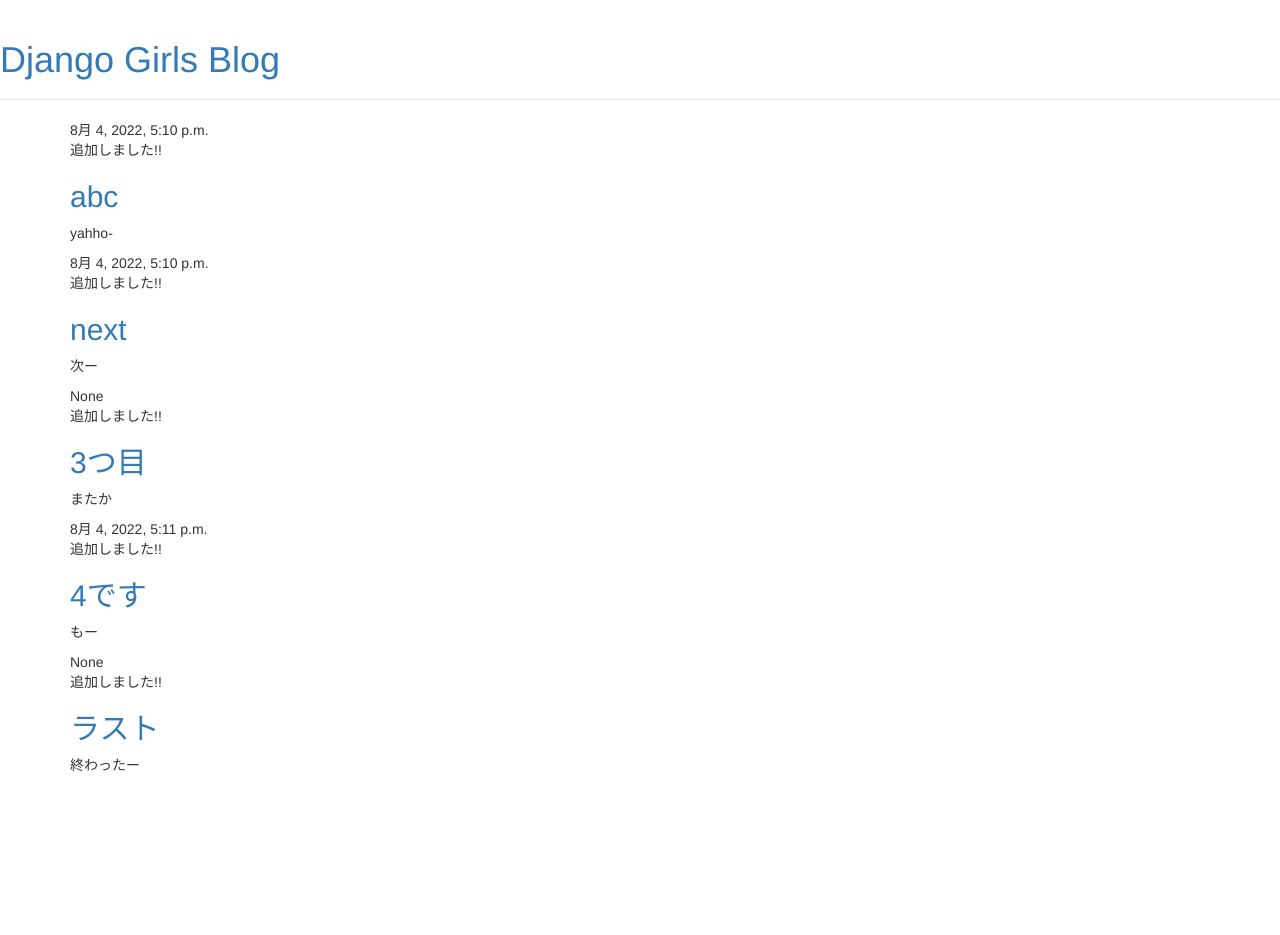
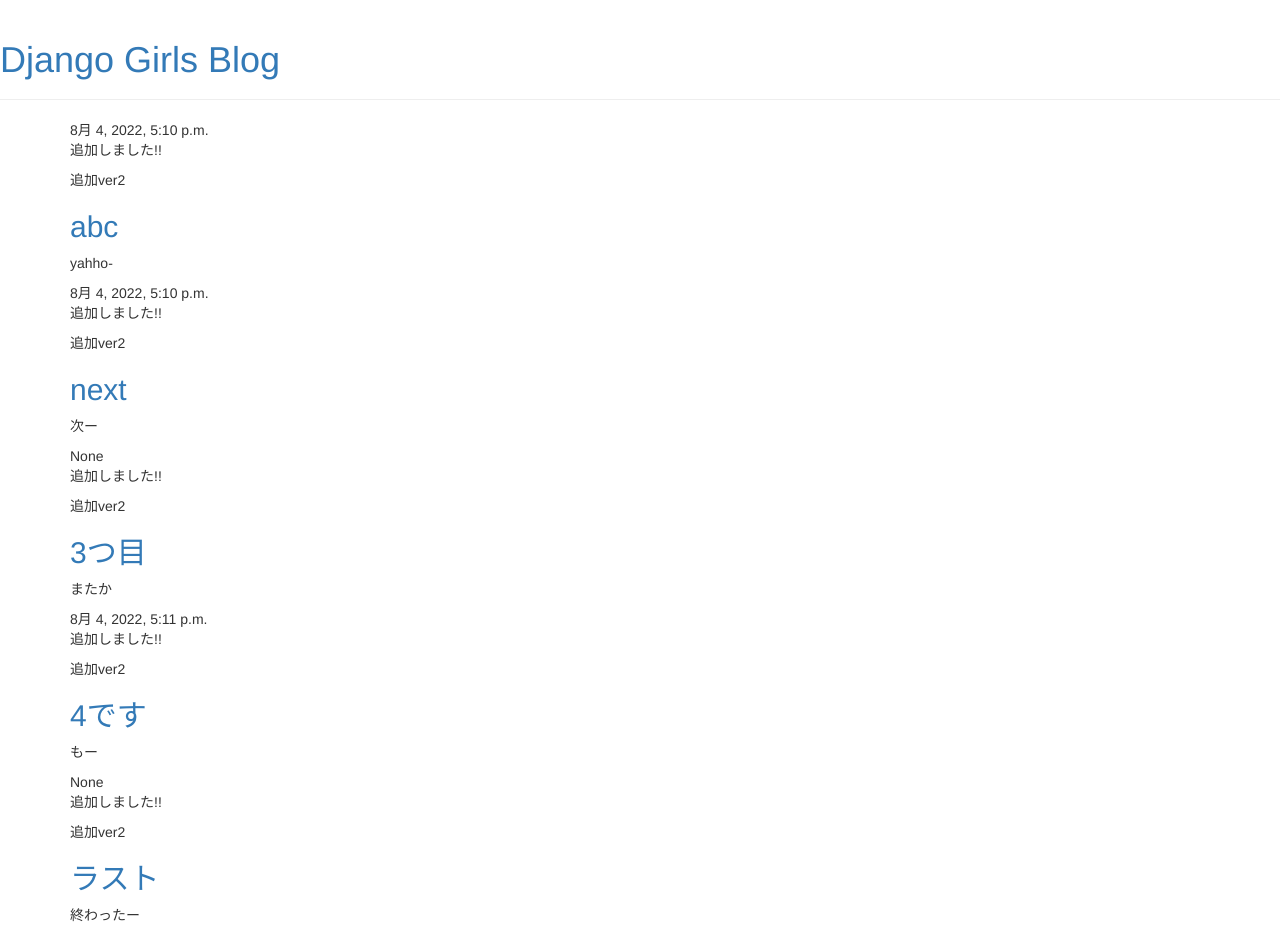
Before and after one commit to uke518/my-first-blog, a Django app: template blog/templates/blog/post_list.html in a window 1280 px wide. Before the commit the page ends 772 px from the top, so only its background shows below. Run offline with Django 3.2, Linux system fonts and the light colour scheme; the template is opened without the code that fills it: values that come from a table or form of the project are taken from there, others are empty; data comes from the database, SQL or seed files in the repository; some libraries are stand-ins or nearby versions.

Commit message:
二回目コミットver2

```diff
--- a/blog/templates/blog/post_list.html
+++ b/blog/templates/blog/post_list.html
@@ -6,6 +6,7 @@
     <div class="date">
         {{ post.published_date }}
         <p>追加しました!!</p>
+        <p>追加ver2</p>
     </div>
     <h2><a href="">{{ post.title }}</a></h2>
     <p>{{ post.text|linebreaksbr }}</p>
```
